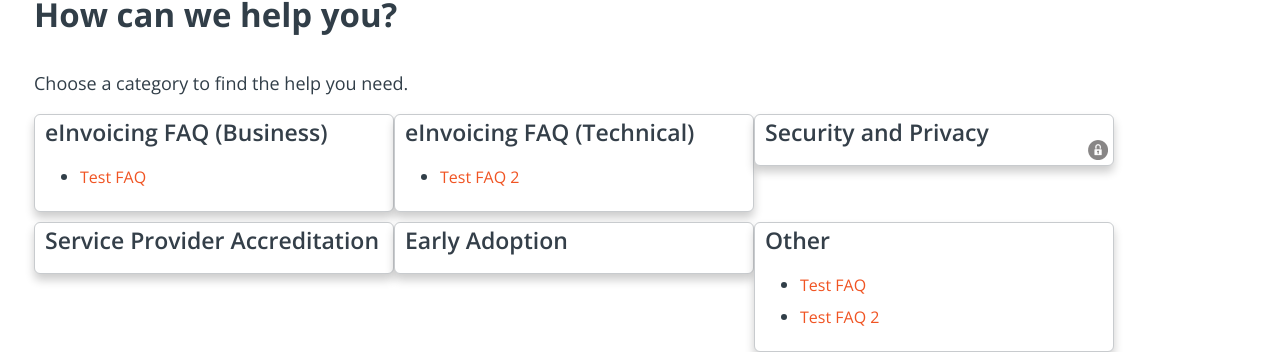
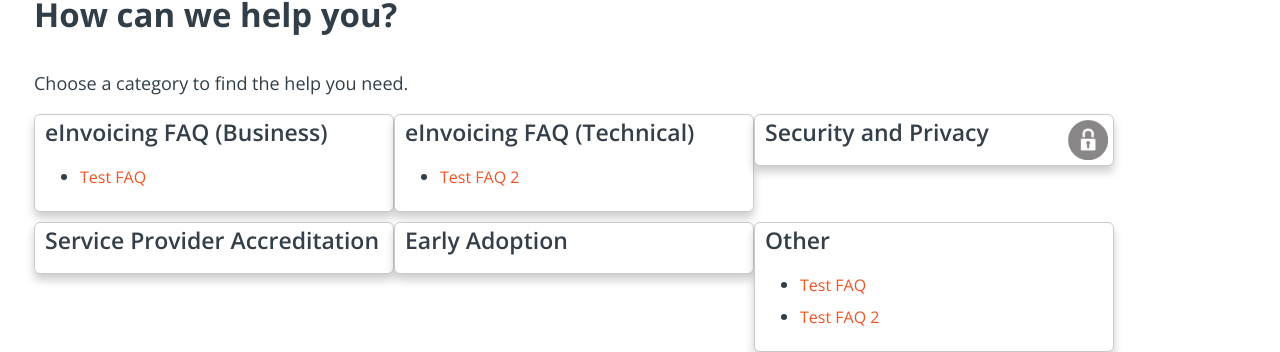
Before and after one commit to Digital-Business-Council/Digital-Business-Council.github.io, a Jekyll site: the page built from pages/business-zone/blogs/faq-landing-page.md, in a window 1280 px wide. Shown: the part 299-651 px from the top of the page. Built offline with Jekyll 4.4.1, drawn with Linux system fonts in a browser that asks for light colours.

Commit message:
Update _common.scss

```diff
--- a/_sass/_common.scss
+++ b/_sass/_common.scss
@@ -415,7 +415,7 @@ img{
   	}
 	.category-img{
 		position:absolute;
-		width:20px;
+		width:40px;
 		bottom:5px;
 		right:5px;
 	}
```
